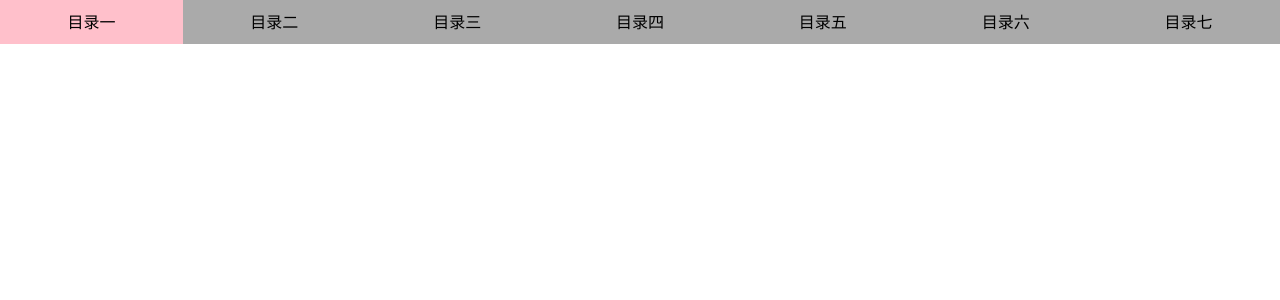
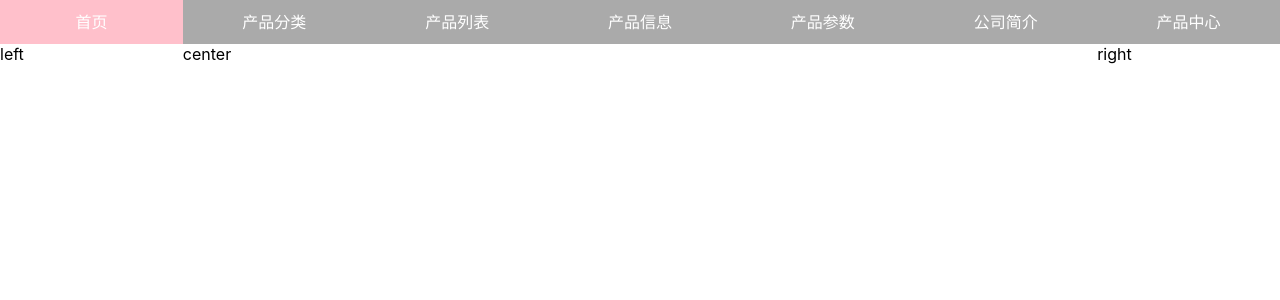
Before and after one commit to 2791778524/react_test, a React (Create React App) app: page / in a window 1280 px wide. Shown: the top 300 px of the page. Built offline with nearby package versions, Linux system fonts and the light colour scheme.

Commit message:
提交代码

```diff
--- a/src/page/Home/header/index.css
+++ b/src/page/Home/header/index.css
@@ -1,6 +1,9 @@
 *{
     padding: 0;
     margin: 0;
+}
+.container{
+    width: 100%;
 }
 .banner{
     width: 100%;
@@ -17,8 +20,21 @@
     line-height: 44px;
     /* box-shadow: 2px 2px 2px #; */
     cursor: pointer;
+    color: #fff;
 }
 .banner ul li:hover{
     background: pink;
 
 }
+.content{
+    display: flex;
+}
+.content .left{
+    width: 20vw;
+}
+.content .center{
+    width: 100%;
+}
+.content .right{
+    width: 20vw;
+}
--- a/src/page/Home/header/index.js
+++ b/src/page/Home/header/index.js
@@ -4,21 +4,55 @@ class Header extends React.Component{
     constructor(props){
         super(props)
         this.state={
-
+            data:[
+                {
+                    id:'01',
+                    value:'首页'
+                },
+                {
+                    id:'02',
+                    value:'产品分类'
+                },
+                {
+                    id:'03',
+                    value:'产品列表'
+                },
+                {
+                    id:'04',
+                    value:'产品信息'
+                },
+                {
+                    id:'05',
+                    value:'产品参数'
+                },
+                {
+                    id:'06',
+                    value:'公司简介'
+                },
+                {
+                    id:'07',
+                    value:'产品中心'
+                }
+            ]
         }
     }
     render() {
         return(
-            <div className="banner">
+            <div className="container">
+                <div className="banner">
                 <ul>
-                    <li>目录一</li>
-                    <li>目录二</li>
-                    <li>目录三</li>
-                    <li>目录四</li>
-                    <li>目录五</li>
-                    <li>目录六</li>
-                    <li>目录七</li>
+                    {this.state.data.map(item => {
+                        return(
+                            <li>{item.value}</li>
+                        )
+                    })}
                 </ul>
+                <div className="content">
+                    <div className="left">left</div>
+                    <div className="center">center</div>
+                    <div className="right">right</div>
+                </div>
+            </div>
             </div>
         )
     }
```
